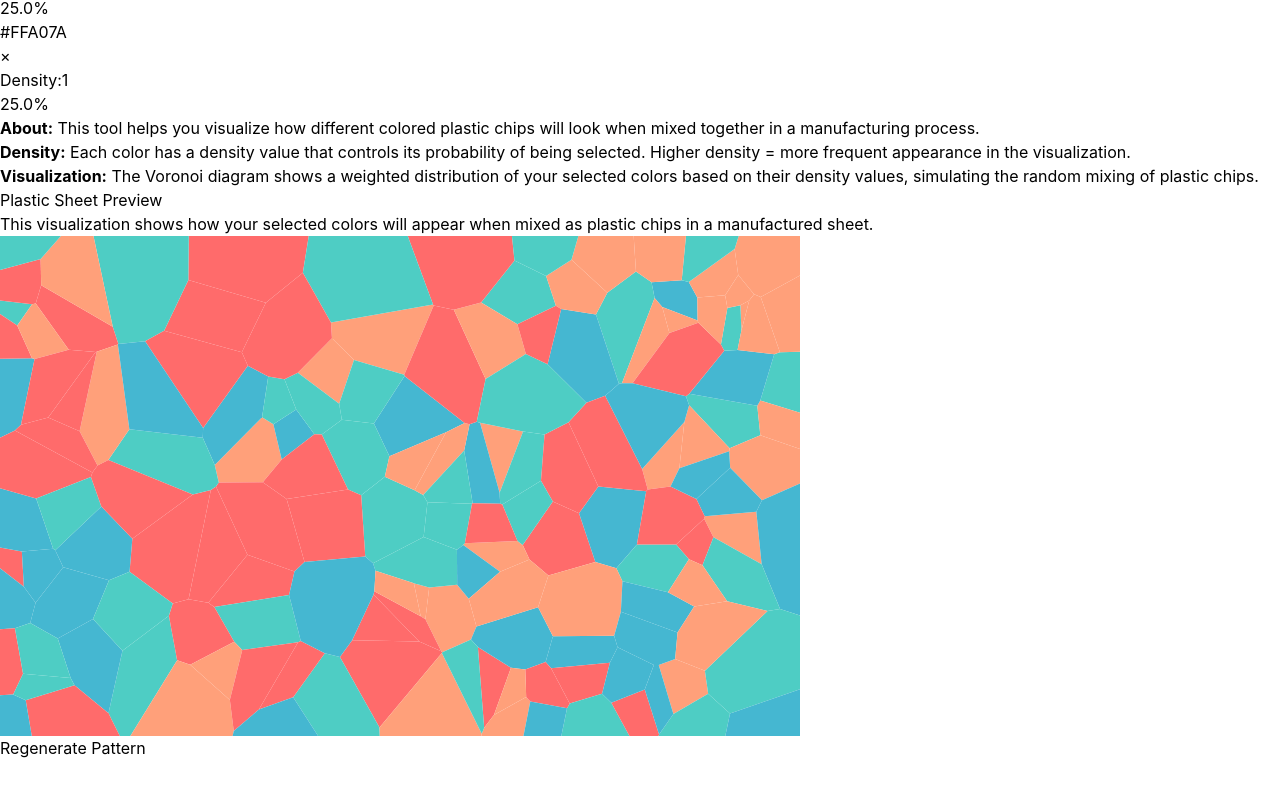
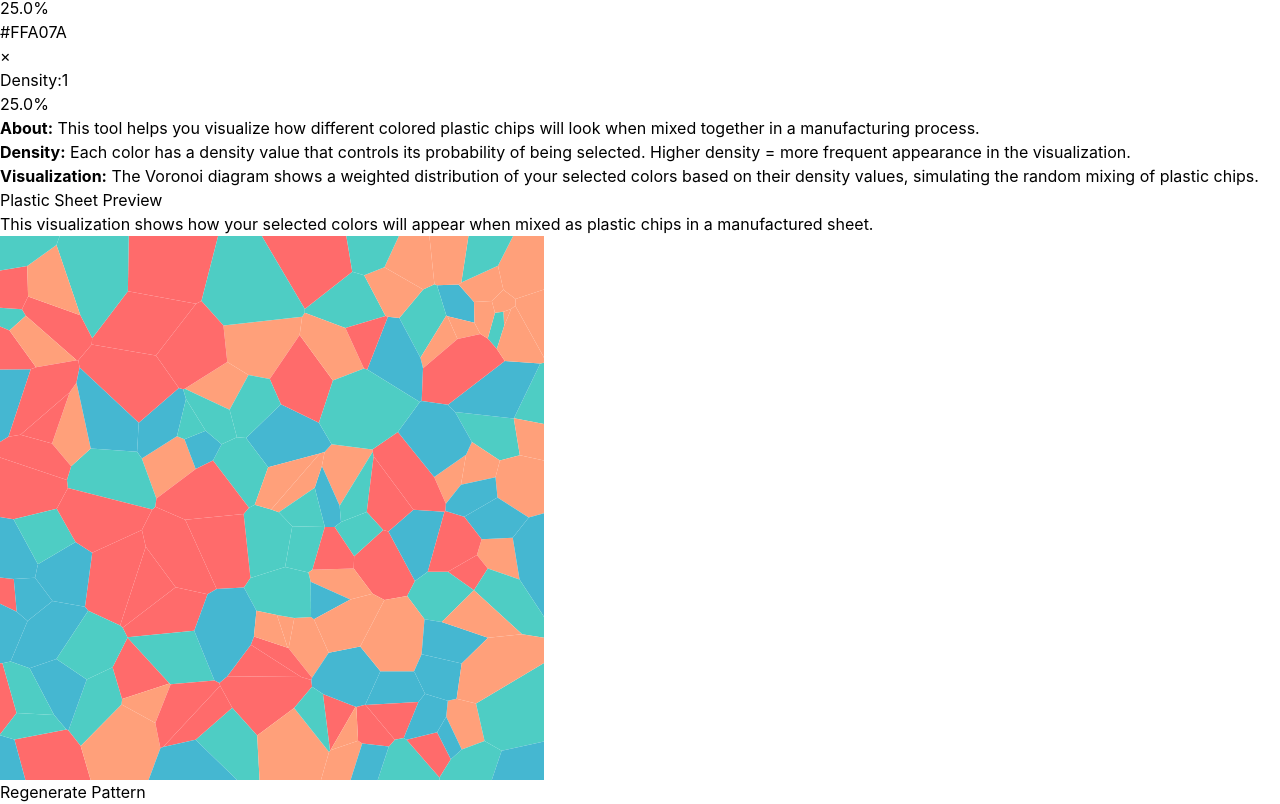
Before and after one commit to ammortal-inc/colorway-designer, a React (Vite) app: page / in a window 1280 px wide. Shown: the part 388-1192 px from the top of the page. Before the commit the page ends 1148 px from the top, so only its background shows below. Built offline with nearby package versions, Linux system fonts and the light colour scheme.

Commit message:
fix: Sizing of voronoi viz

```diff
--- a/src/App.tsx
+++ b/src/App.tsx
@@ -56,8 +56,8 @@ function App() {
         maxColors={MAX_COLORS}
       />
 
-      <main className="flex-1 p-4 lg:p-8 overflow-auto">
-        <div className="max-w-4xl mx-auto">
+      <main className="flex-1 p-4 lg:p-8 overflow-auto flex flex-col">
+        <div className="max-w-4xl mx-auto flex-1 flex flex-col">
           <div className="mb-6">
             <h2 className="text-2xl lg:text-3xl font-bold text-white mb-2">
               Plastic Sheet Preview
@@ -67,11 +67,11 @@ function App() {
             </p>
           </div>
 
-          <div className="bg-neutral-800 rounded-lg shadow-sm p-4 lg:p-6">
+          <div className="bg-neutral-800 rounded-lg shadow-sm p-4 lg:p-6 flex-1">
             <VoronoiVisualization
               colors={colors}
-              width={800}
-              height={500}
+              width={600}
+              height={600}
               cellCount={150}
             />
           </div>
--- a/src/components/VoronoiVisualization.tsx
+++ b/src/components/VoronoiVisualization.tsx
@@ -11,8 +11,8 @@ interface VoronoiVisualizationProps {
 
 const VoronoiVisualization: React.FC<VoronoiVisualizationProps> = ({
   colors,
-  width = 800,
-  height = 500,
+  width = 600,
+  height = 600,
   cellCount = 150,
 }) => {
   const canvasRef = useRef<HTMLCanvasElement>(null);
@@ -24,11 +24,21 @@ const VoronoiVisualization: React.FC<VoronoiVisualizationProps> = ({
       if (!containerRef.current) return;
 
       const containerWidth = containerRef.current.offsetWidth;
-      const aspectRatio = height / width;
-      const newWidth = Math.min(containerWidth - 32, width); // 32px for padding
-      const newHeight = newWidth * aspectRatio;
+      const containerHeight = containerRef.current.offsetHeight;
 
-      setCanvasSize({ width: newWidth, height: newHeight });
+      // Reserve space for the button and spacing (approximately 80px)
+      const availableHeight = containerHeight - 80;
+
+      // Use the smaller of available width or height to ensure it's a perfect square
+      const maxSize = Math.min(
+        containerWidth - 32, // small padding for borders
+        availableHeight
+      );
+
+      // Make it a perfect square with a reasonable minimum size
+      const squareSize = Math.max(150, maxSize);
+
+      setCanvasSize({ width: squareSize, height: squareSize });
     };
 
     updateCanvasSize();
@@ -55,12 +65,17 @@ const VoronoiVisualization: React.FC<VoronoiVisualizationProps> = ({
   };
 
   return (
-    <div ref={containerRef} className="flex flex-col items-center space-y-4">
-      <div className="relative w-full">
+    <div ref={containerRef} className="flex flex-col items-center space-y-4 h-full">
+      <div className="relative flex justify-center flex-1">
         <canvas
           ref={canvasRef}
-          className="border border-neutral-600 rounded-lg shadow-sm w-full max-w-full"
-          style={{ maxWidth: '100%', height: 'auto' }}
+          className="border border-neutral-600 rounded-lg shadow-sm"
+          style={{
+            width: `${canvasSize.width}px`,
+            height: `${canvasSize.height}px`,
+            maxWidth: '100%',
+            maxHeight: '100%'
+          }}
         />
 
         {colors.length === 0 && (
```
